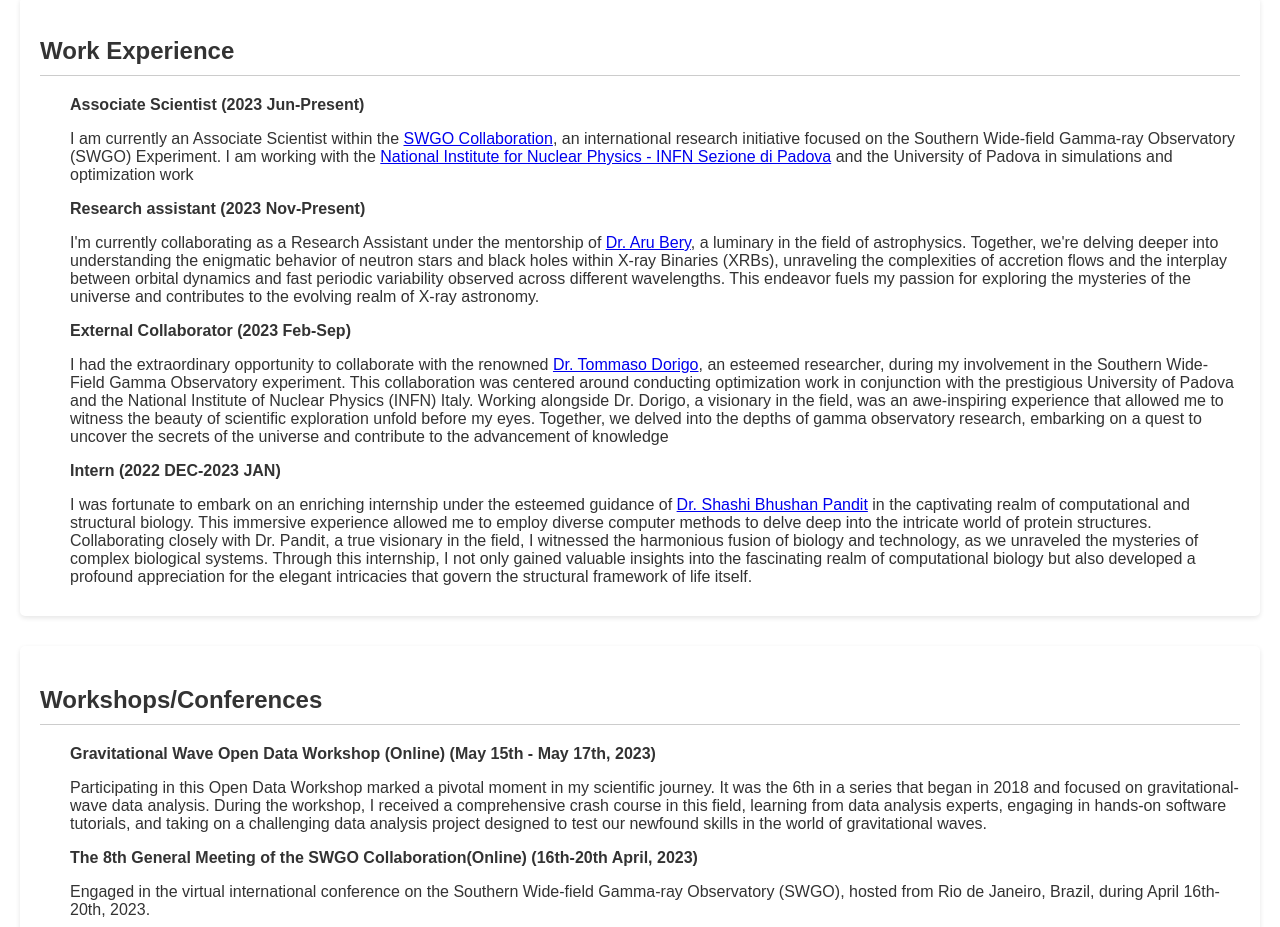
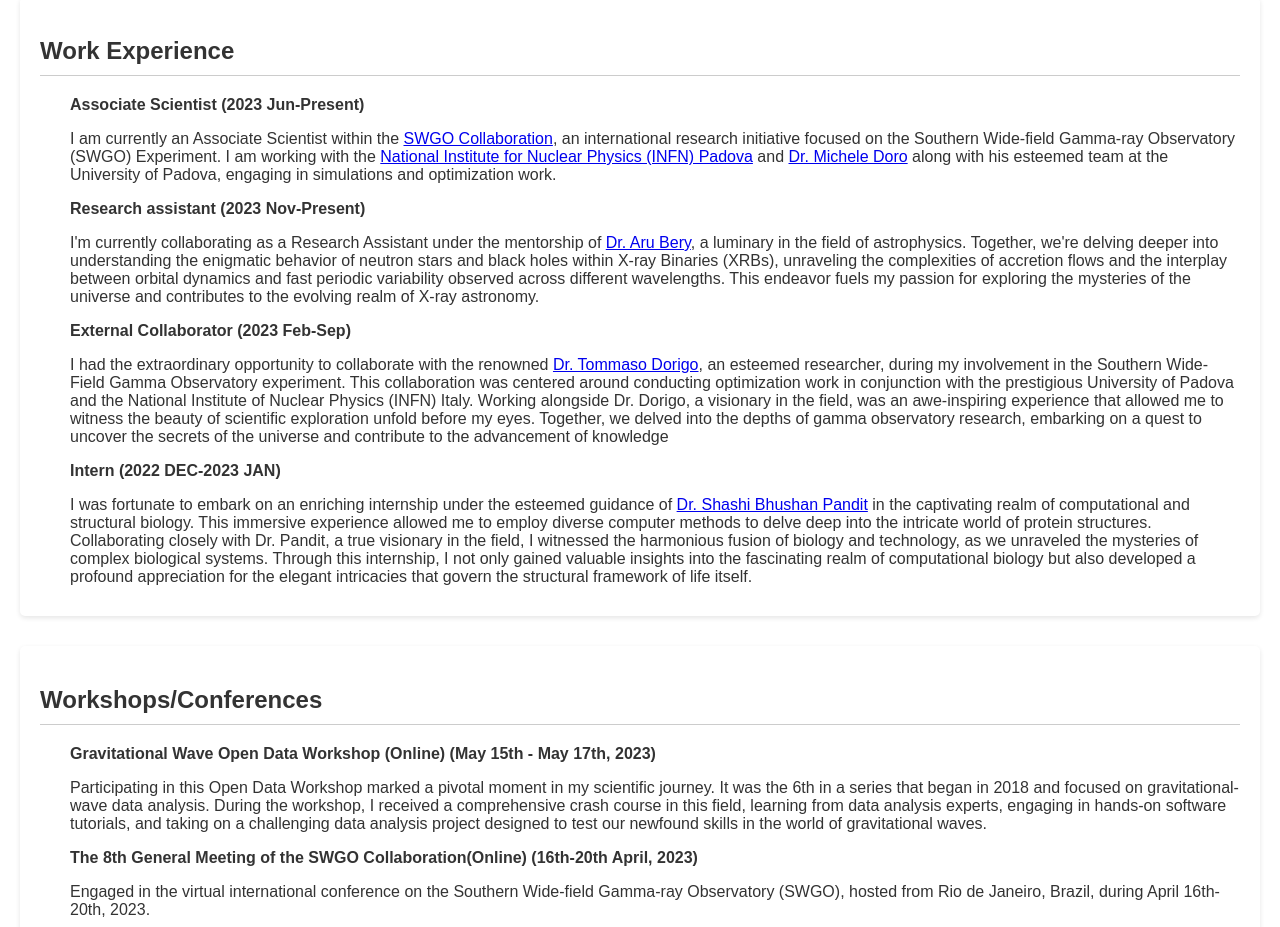
Before and after one commit to farhanbinsalim/resume.1, a plain HTML site: page index.html in a window 1280 px wide. Shown: the part 800-1727 px from the top of the page. Drawn offline with Linux system fonts and the light colour scheme.

Commit message:
Update index.html

```diff
--- a/index.html
+++ b/index.html
@@ -91,9 +91,9 @@
     <div class="section">
         <h2>Work Experience</h2>
         <div class="content">
-            <p><strong>Associate Scientist (2023 Jun-Present)</strong></p>
-            <p>I am currently an Associate Scientist within the <a href="https://www.swgo.org/SWGOWiki/doku.php">SWGO Collaboration</a>, an international research initiative focused on the Southern Wide-field Gamma-ray Observatory (SWGO) Experiment. I am working with the <a href="https://www.pd.infn.it/">National Institute for Nuclear Physics - INFN Sezione di Padova</a> and the University of Padova in simulations and optimization work</p>
-            <p><strong>Research assistant (2023 Nov-Present)</strong></p>
+    <p><strong>Associate Scientist (2023 Jun-Present)</strong></p>
+<p>I am currently an Associate Scientist within the <a href="https://www.swgo.org/SWGOWiki/doku.php">SWGO Collaboration</a>, an international research initiative focused on the Southern Wide-field Gamma-ray Observatory (SWGO) Experiment. I am working with the <a href="https://www.pd.infn.it/">National Institute for Nuclear Physics (INFN) Padova</a> and <a href="https://www.unipd.it/en/contatti/rubrica/?detail=Y&ruolo=1&checkout=cerca&persona=DORO&key=39BECFEC6F89EEE41F5D905BD330CC88">Dr. Michele Doro</a> along with his esteemed team at the University of Padova, engaging in simulations and optimization work.</p>
+        <p><strong>Research assistant (2023 Nov-Present)</strong></p>
             <p>I'm currently collaborating as a Research Assistant under the mentorship of <a href="https://www.iisermohali.ac.in/faculty/people/faculty-members/dr-aru-beri">Dr. Aru Bery</a>, a luminary in the field of astrophysics. Together, we're delving deeper into understanding the enigmatic behavior of neutron stars and black holes within X-ray Binaries (XRBs), unraveling the complexities of accretion flows and the interplay between orbital dynamics and fast periodic variability observed across different wavelengths. This endeavor fuels my passion for exploring the mysteries of the universe and contributes to the evolving realm of X-ray astronomy.</p>
             <p><strong>External Collaborator (2023 Feb-Sep)</strong></p>
             <p>I had the extraordinary opportunity to collaborate with the renowned <a href="https://userswww.pd.infn.it/~dorigo/">Dr. Tommaso Dorigo</a>, an esteemed researcher, during my involvement in the Southern Wide-Field Gamma Observatory experiment. This collaboration was centered around conducting optimization work in conjunction with the prestigious University of Padova and the National Institute of Nuclear Physics (INFN) Italy. Working alongside Dr. Dorigo, a visionary in the field, was an awe-inspiring experience that allowed me to witness the beauty of scientific exploration unfold before my eyes. Together, we delved into the depths of gamma observatory research, embarking on a quest to uncover the secrets of the universe and contribute to the advancement of knowledge</p>
```
